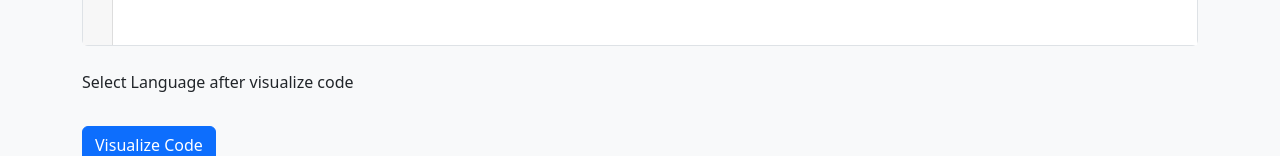
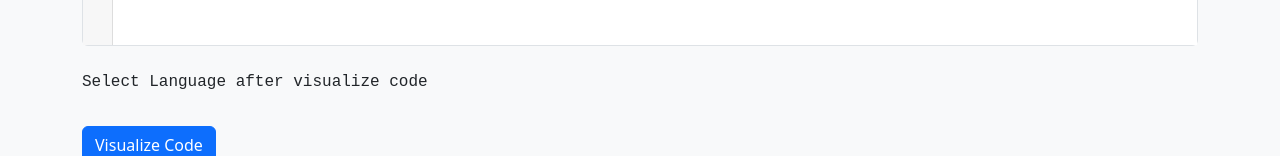
Before and after one commit to AnisurRahmanJU/CodeViz, a website: page index.html in a window 1280 px wide. Shown: the part 435-591 px from the top of the page. Drawn offline with nearby package versions, Linux system fonts and the light colour scheme.

Commit message:
Update index.html

```diff
--- a/index.html
+++ b/index.html
@@ -27,7 +27,7 @@
     </h1>
 
     <div id="editor" class="border rounded"></div><br>
-    <div><p font-family: 'JetBrains Mono', monospace;">Select Language after visualize code</p></div>
+    <div><p style="font-family:'JetBrains Mono', monospace;">Select Language after visualize code</p></div>
     <button id="visualize-btn" class="btn btn-primary mt-3">Visualize Code</button>
 
 
```
